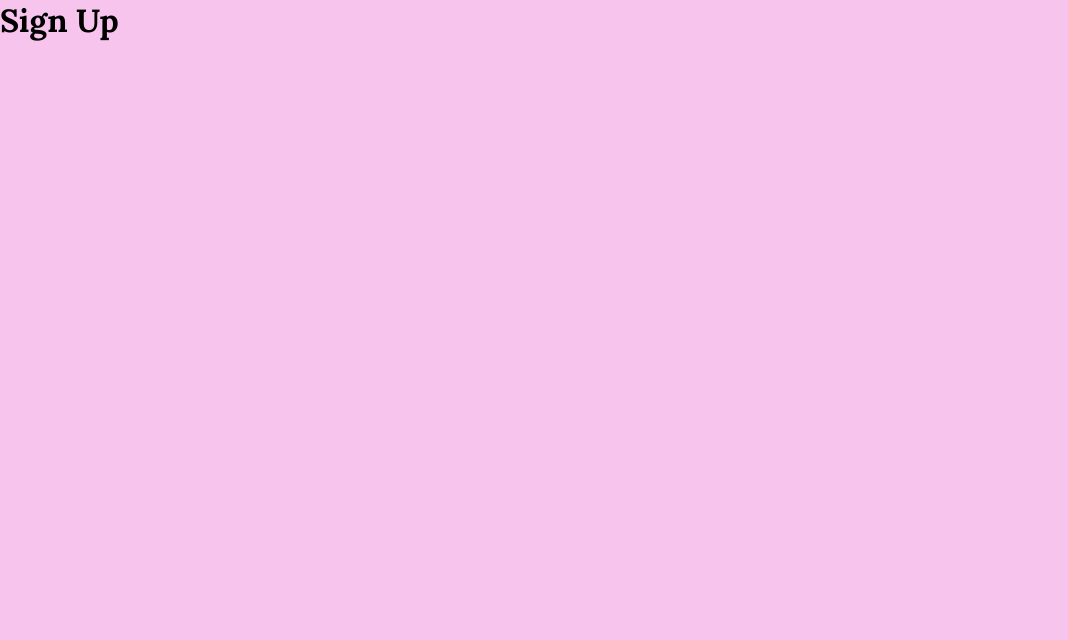
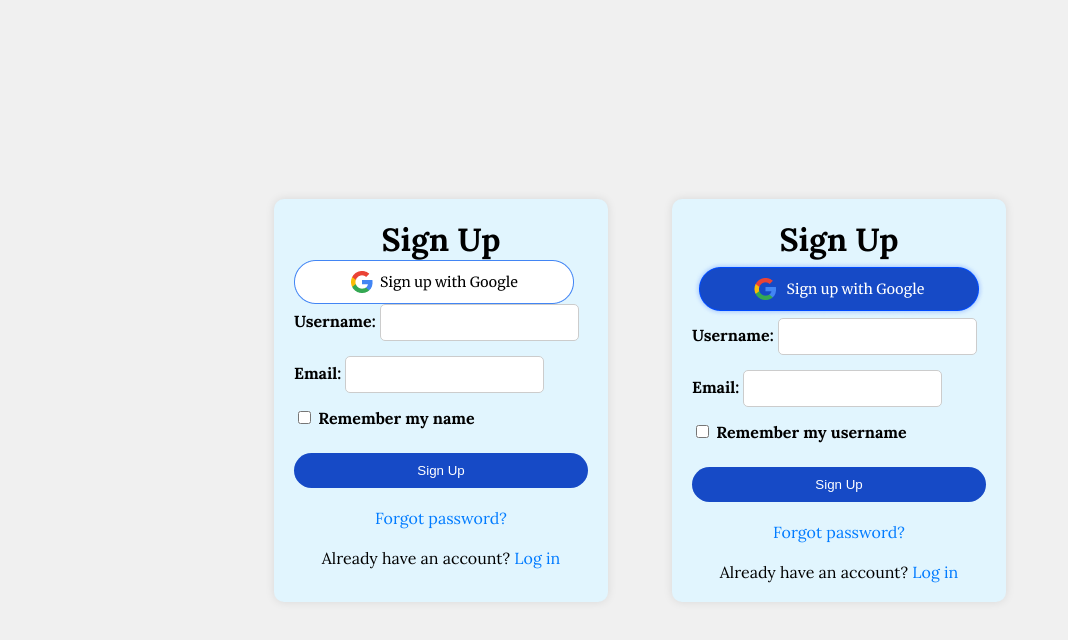
Before and after one commit to Marina1906/super-sniffle-forms-, a plain HTML site: page index.html in a window 1280 px wide. Shown: the whole page, without its empty margins (0-1068 px from the left). Drawn offline with Linux system fonts and the light colour scheme.

Commit message:
edited code

```diff
--- a/index.html
+++ b/index.html
@@ -1,17 +1,68 @@
 <!DOCTYPE html>
 <html lang="en">
-<head>
-    <meta charset="UTF-8">
-    <meta name="viewport" content="width=device-width, initial-scale=1.0">
+  <head>
+    <meta charset="UTF-8" />
+    <meta name="viewport" content="width=device-width, initial-scale=1.0" />
     <title>Sign Up form</title>
-    <link rel="stylesheet" href="./style.css">
-</head>
-<body>
-    <div class="wrapper_1">
-        <div class="box-l">
-            <h1>Sign Up</h1>
+    <link rel="stylesheet" href="./style.css" />
+  </head>
+  <body>
+    <div class="grid-container">
+      <div class="form-box">
+        <h1 class="title">Sign Up</h1>
+        <div>
+          <img src="Google Sign Up Button default.png" alt="" />
         </div>
+        <form>
+          <div class="form-group">
+            <label for="username">Username:</label>
+            <input type="text" id="username" name="username" required />
+          </div>
+          <div class="form-group">
+            <label for="email">Email:</label>
+            <input type="email" id="email" name="email" required />
+          </div>
+          <div class="form-group">
+            <input type="checkbox" id="remember" name="remember" value="yes" />
+            <label for="remember">Remember my name</label>
+          </div>
+          <button type="submit">Sign Up</button>
+          <div class="form-footer">
+            <a href="#">Forgot password?</a>
+          </div>
+        </form>
+        <div class="form-footer">
+          <p>Already have an account? <a href="#">Log in</a></p>
+        </div>
+      </div>
+
+      <div class="form-box">
+        <h1 class="title">Sign Up</h1>
+        <div>
+          <img src="google sign up blue.png" alt="" />
+        </div>
+        <form>
+          <div class="form-group">
+            <label for="username">Username:</label>
+            <input type="text" id="username" name="username" required />
+          </div>
+          <div class="form-group">
+            <label for="email">Email:</label>
+            <input type="email" id="email" name="email" required />
+          </div>
+          <div class="form-group">
+            <input type="checkbox" id="remember" name="remember" value="yes" />
+            <label for="remember">Remember my username</label>
+          </div>
+          <button type="submit">Sign Up</button>
+          <div class="form-footer">
+            <a href="#">Forgot password?</a>
+          </div>
+        </form>
+        <div class="form-footer">
+          <p>Already have an account? <a href="#">Log in</a></p>
+        </div>
+      </div>
     </div>
-
-</body>
+  </body>
 </html>
--- a/style.scss
+++ b/style.scss
@@ -151,8 +151,79 @@ body {
   --fs-4: 14px;
   --fs-5: 12px;
 }
-$bg-primary: #f7c4ee;
+body {
+  display: flex;
+  justify-content: center;
+  align-items: center;
+  height: 100vh;
+  margin: 0;
+  background-color: #f0f0f0;
+}
+.title {
+  text-align: center;
+}
+.grid-container {
+  display: grid;
+  grid-template-columns: 1fr 1fr;
+  gap: 4rem;
+}
 
-body {
-  background-color: $bg-primary;
+.form-box {
+  background-color: #e1f5fe;
+  padding: 20px;
+  border-radius: 10px;
+  box-shadow: 0 0 10px rgba(0, 0, 0, 0.1);
 }
+
+h2 {
+  border-radius: 5px;
+  background-color: #fff;
+  padding: 10px;
+  text-align: center;
+  margin-bottom: 20px;
+}
+
+form {
+  display: flex;
+  flex-direction: column;
+}
+
+.form-group {
+  margin-bottom: 15px;
+}
+
+label {
+  font-weight: bold;
+}
+
+input[type="text"],
+input[type="email"],
+input[type="checkbox"] {
+  padding: 10px;
+  border: 1px solid #ccc;
+  border-radius: 5px;
+}
+
+button {
+  background-color: var(--clr-darkblue-600);
+  color: var(--clr-white-100);
+  cursor: pointer;
+  padding: 10px;
+  border: none;
+  border-radius: 24px;
+  margin-top: 10px;
+}
+
+button:hover {
+  background-color: #0056b3;
+}
+
+.form-footer {
+  text-align: center;
+  margin-top: 20px;
+}
+
+.form-footer a {
+  color: #007bff;
+  text-decoration: none;
+}
```
Also changed, not shown: bannersmall.png (renamed from Frame 6.png), google sign up blue.png (added), style.css, 1 other file.
